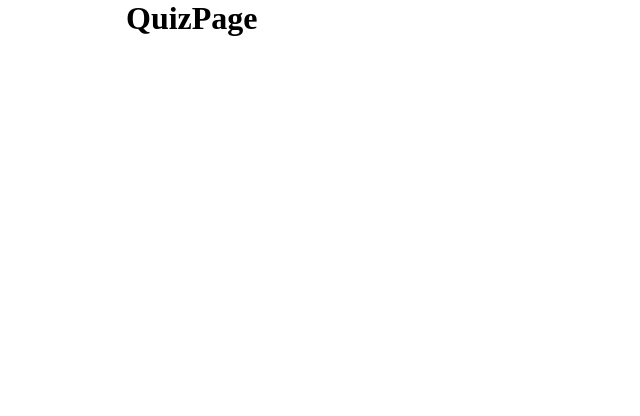
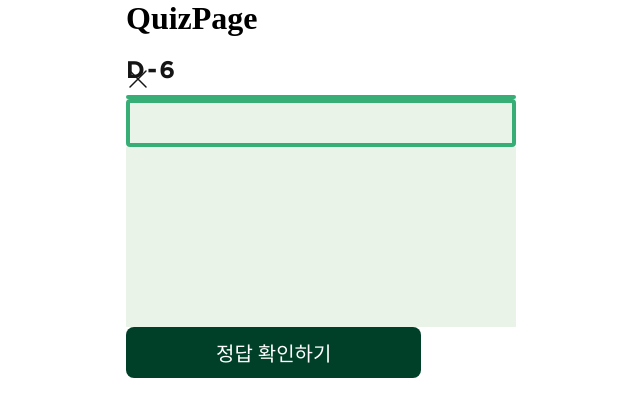
Before and after one commit to SSSSSSu3834/EDAY-FRONT, a React (Create React App) app: page /quiz/1 in a window 1280 px wide. Shown: the top 416 px of the page, without its empty margins (319-959 px from the left). Built offline with nearby package versions, Linux system fonts and the light colour scheme; a web font is replaced by a local one.

Commit message:
✨ : quizpage 구현

```diff
--- /dev/null
+++ b/src/components/quizpage/Option.jsx
@@ -0,0 +1,21 @@
+import React from 'react';
+import styled from 'styled-components';
+
+const Option = () => {
+    return (
+        <Wrapper>
+            <OptionBox></OptionBox>
+            <OptionBox></OptionBox>
+            <OptionBox></OptionBox>
+        </Wrapper>
+    );
+};
+
+export default Option;
+
+const Wrapper = styled.div``;
+
+const OptionBox = styled.div`
+    background-color: var(--green1);
+    height: 60px;
+`;
--- a/src/pages/QuizPage.jsx
+++ b/src/pages/QuizPage.jsx
@@ -1,9 +1,21 @@
 import React from 'react';
+import XBtn from '../components/_common/XBtn';
+import Dday from '../components/_common/Dday';
+import GreenBorder from '../components/_common/GreenBorder';
+import GreenBorderBox from '../components/_common/GreenBorderBox';
+import Option from '../components/quizpage/Option';
+import Btn from '../components/_common/Btn';
 
 const QuizPage = () => {
     return (
         <>
             <h1>QuizPage</h1>
+            <Dday num='6'></Dday>
+            <XBtn></XBtn>
+            <GreenBorder></GreenBorder>
+            <GreenBorderBox></GreenBorderBox>
+            <Option></Option>
+            <Btn type='deepGreen' text='정답 확인하기'></Btn>
         </>
     );
 };
```
